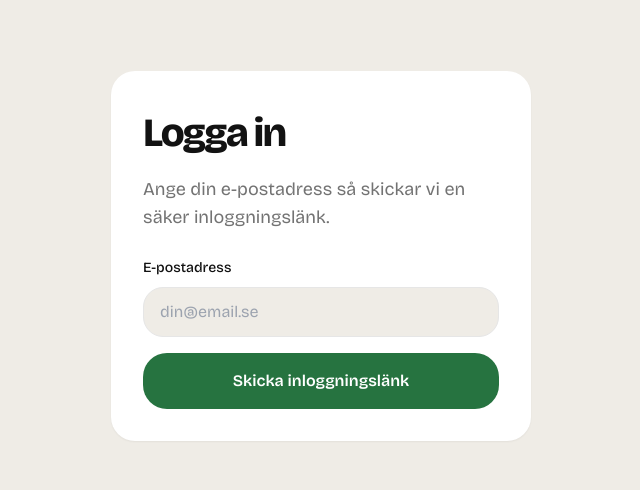
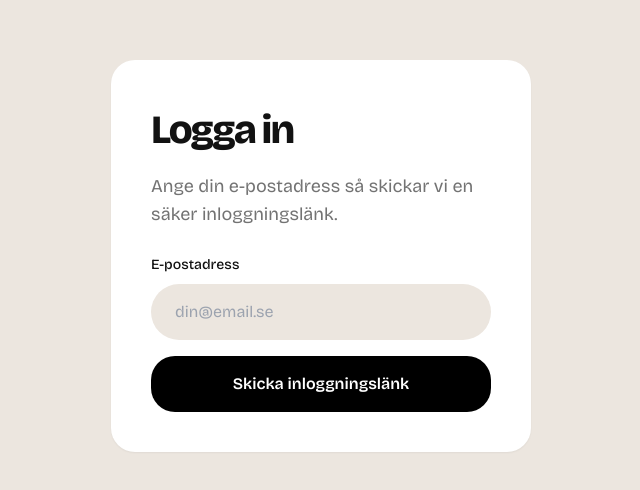
Before and after one commit to olivoljan/olivkassen-kundportal, a Next.js app: page / in a window 1280 px wide. Shown: the part 144-634 px from the top of the page, without its empty margins (319-959 px from the left). Built offline with nearby package versions, Linux system fonts and the light colour scheme; no server answers.

Commit message:
Updated login styles

```diff
--- a/app/page.tsx
+++ b/app/page.tsx
@@ -11,8 +11,8 @@ export default function Home() {
   >("login");
 
   return (
-    <main className="min-h-screen flex items-center justify-center px-4 bg-background">
-      <div className="w-full max-w-[420px] bg-card rounded-2xl shadow-sm p-8 space-y-6">
+    <main className="min-h-screen flex items-center justify-center px-4 bg-[#ECE6DF]">
+      <div className="w-full max-w-[420px] bg-card rounded-3xl shadow-sm p-10 space-y-6">
 
         {/* ===== SENT STATE ===== */}
         {state === "sent" && (
@@ -55,7 +55,7 @@ export default function Home() {
 
             <button
               onClick={() => setState("login")}
-              className="w-full bg-primary text-primary-foreground rounded-2xl py-4 font-semibold hover:opacity-90 transition"
+              className="w-full bg-black text-white rounded-2xl py-4 font-semibold hover:opacity-90 transition"
             >
               Skicka ny länk
             </button>
@@ -116,13 +116,13 @@ export default function Home() {
                   type="email"
                   placeholder="din@email.se"
                   required
-                  className="w-full border border-border rounded-xl px-4 py-3 bg-background"
+                  className="w-full rounded-full px-6 py-4 bg-[#ECE6DF] text-base focus:outline-none focus:ring-2 focus:ring-black transition"
                 />
               </div>
 
               <button
                 type="submit"
-                className="w-full bg-primary text-primary-foreground rounded-2xl py-4 font-semibold hover:opacity-90 transition"
+                className="w-full bg-black text-white rounded-2xl py-4 font-semibold hover:opacity-90 transition"
               >
                 Skicka inloggningslänk
               </button>
```
